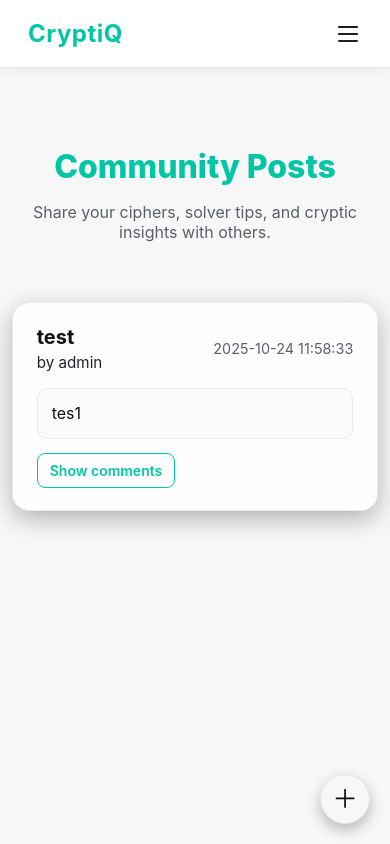
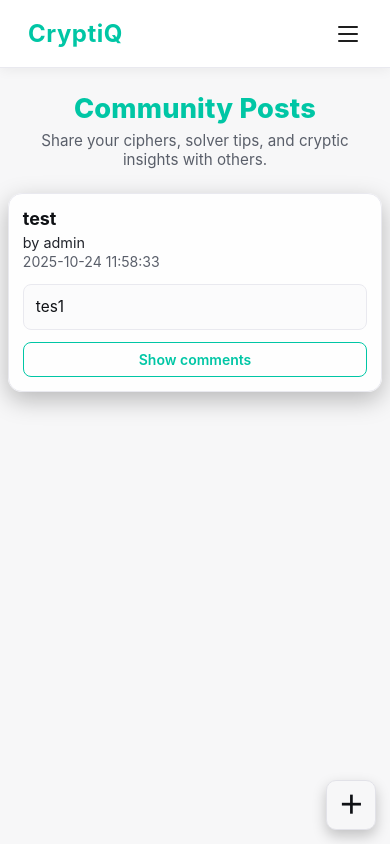
Before and after one commit to Gapryong-Kim/Cryptiq1, a Flask app: page /posts in a window 390 px wide. Run offline with Flask 3, Linux system fonts and the light colour scheme; data comes from the database, SQL or seed files in the repository.

Commit message:
Update posts.html

```diff
--- a/CryptiQ/templates/posts.html
+++ b/CryptiQ/templates/posts.html
@@ -6,7 +6,13 @@
   <link rel="stylesheet" href="{{ url_for('static', filename='style.css') }}">
 
   <style>
-    /* === Modernized Posts Page === */
+    /* === Base === */
+    :root {
+      /* fallback if not in your global tokens */
+      --safe-bottom: env(safe-area-inset-bottom, 0px);
+      --safe-right: env(safe-area-inset-right, 0px);
+    }
+
     body {
       background: var(--bg);
       color: var(--text);
@@ -23,59 +29,65 @@
 
     .posts-header {
       text-align: center;
-      margin-bottom: 16px;
+      margin-bottom: 8px;
+      padding: 0 4px;
     }
     .posts-header h2 {
       font-size: 2rem;
       font-weight: 800;
       color: var(--accent);
-      margin-bottom: 6px;
+      margin: 0 0 6px;
+      letter-spacing: .2px;
     }
     .posts-header p {
       color: var(--muted);
       font-size: 1rem;
+      margin: 0;
     }
 
     /* === Post Cards === */
     .post-card {
       background: color-mix(in oklab, var(--panel) 85%, transparent);
       border: 1px solid var(--line);
-      border-radius: 18px;
-      box-shadow: 0 8px 24px rgba(0,0,0,.28);
-      padding: 22px 24px;
+      border-radius: 16px;
+      box-shadow: 0 8px 24px rgba(0,0,0,.26);
+      padding: 20px 22px;
       backdrop-filter: blur(8px);
       -webkit-backdrop-filter: blur(8px);
       transition: transform 0.16s ease, box-shadow 0.2s ease;
     }
     .post-card:hover {
       transform: translateY(-2px);
-      box-shadow: 0 10px 28px rgba(0,0,0,.32);
+      box-shadow: 0 10px 28px rgba(0,0,0,.3);
     }
 
     .post-top {
-      display: flex;
+      display: grid;
+      grid-template-columns: 1fr auto;
       align-items: center;
-      justify-content: space-between;
-      flex-wrap: wrap;
+      gap: 8px 14px;
     }
     .post-title {
-      font-size: 1.25rem;
+      font-size: 1.2rem;
       font-weight: 700;
       color: var(--text);
+      margin: 0;
+      line-height: 1.2;
     }
-    .post-meta {
-      font-size: .9rem;
-      color: var(--muted);
-    }
-
     .post-author {
       color: var(--text-dim);
       margin-top: 4px;
       font-size: .95rem;
     }
+    .post-meta {
+      font-size: .9rem;
+      color: var(--muted);
+      justify-self: end;
+      white-space: nowrap;
+    }
 
     .post-image {
-      margin-top: 16px;
+      margin-top: 14px;
       border-radius: 12px;
       overflow: hidden;
       border: 1px solid var(--line);
@@ -87,7 +99,7 @@
     }
 
     .post-body {
-      margin-top: 16px;
+      margin-top: 14px;
       background: var(--panel-2);
       border: 1px solid var(--line);
       border-radius: 10px;
@@ -225,15 +248,17 @@
       padding: 10px 16px;
       cursor: pointer;
       transition: transform .08s, box-shadow .15s;
+      height: 44px;
+      align-self: end;
     }
     .comment-submit:hover {
       transform: translateY(-1px);
-      box-shadow: 0 6px 18px rgba(0,0,0,0.28);
+      box-shadow: 0 6px 18px rgba(0,0,0,0.24);
     }
 
     /* Comments toggle */
     .comments-toggle {
-      margin-top: 14px;
+      margin-top: 12px;
       background: transparent;
       border: 1px solid var(--accent);
       color: var(--accent);
@@ -242,6 +267,7 @@
       cursor: pointer;
       font-weight: 600;
       transition: background .15s, color .15s;
+      width: max-content;
     }
     .comments-toggle:hover {
       background: var(--accent);
@@ -251,11 +277,11 @@
     /* === Floating Add (+) Button — refined minimalist version === */
     .fab {
       position: fixed;
-      bottom: 32px;
-      right: 32px;
-      width: 58px;
-      height: 58px;
-      border-radius: 50%;
+      bottom: calc(18px + var(--safe-bottom));
+      right: calc(18px + var(--safe-right));
+      width: 54px;
+      height: 54px;
+      border-radius: 12px;           /* squarish for techy vibe */
       background: var(--bg);
       color: var(--text);
       border: 1px solid var(--line-2);
@@ -265,38 +291,114 @@
       text-decoration: none;
       cursor: pointer;
       z-index: 2500;
-      box-shadow: 0 6px 14px rgba(0,0,0,0.25);
-      transition: transform .12s ease, box-shadow .15s ease, background .15s ease;
+      box-shadow: 0 6px 14px rgba(0,0,0,0.22);
+      transition: transform .12s ease, box-shadow .15s ease, background .15s ease, border-color .15s ease;
+    }
+    .fab span {
+      font-size: 1.7rem;
+      font-weight: 600;
+      line-height: 1;
+      position: relative;
+      top: 0; /* optically centered */
+    }
+    .fab:hover {
+      transform: translateY(-2px);
+      border-color: var(--accent);
+      box-shadow: 0 10px 22px rgba(0,0,0,0.26);
+    }
+    .fab:active {
+      transform: translateY(0);
+      box-shadow: 0 4px 10px rgba(0,0,0,0.2);
     }
 
-    .fab span {
-      font-size: 1.8rem;
-      font-weight: 500;
-      line-height: 1;
-      position: relative;
-      top: -0.9px; /* perfect centering */
+    /* === Responsive Tweaks === */
+    @media (max-width: 900px) {
+      .posts-container {
+        width: min(820px, 92%);
+        margin: 104px auto 64px;
+        gap: 22px;
+      }
+      .post-card { padding: 18px; }
     }
 
-    .fab:hover {
-      transform: translateY(-2px);
-      box-shadow:
-        0 0 0 2px color-mix(in oklab, var(--accent) 20%, transparent),
-        0 8px 20px rgba(0,0,0,0.28);
-    }
+    @media (max-width: 680px) {
+      .posts-container {
+        width: min(720px, 92%);
+        margin: 96px auto 56px;
+        gap: 18px;
+      }
+      .posts-header h2 { font-size: 1.7rem; }
+      .posts-header p { font-size: .95rem; }
 
-    .fab:active {
-      transform: translateY(0);
-      box-shadow: 0 4px 10px rgba(0,0,0,0.22);
-    }
+      .post-card {
+        padding: 16px;
+        border-radius: 14px;
+      }
 
-    @media (max-width: 600px) {
+      .post-top {
+        grid-template-columns: 1fr;
+        gap: 2px 0;
+      }
+      .post-meta {
+        justify-self: start;
+        font-size: .88rem;
+        color: var(--muted);
+      }
+      .post-title { font-size: 1.12rem; }
+      .post-author { font-size: .9rem; }
+
+      .post-body {
+        padding: 10px 12px;
+        font-size: .98rem;
+        border-radius: 8px;
+      }
+
+      .post-actions {
+        justify-content: flex-start;
+      }
+
+      .comment {
+        grid-template-columns: 30px 1fr auto;
+        padding: 10px;
+      }
+      .comment-avatar {
+        width: 30px; height: 30px;
+        font-size: .9rem;
+      }
+      .comment-add {
+        grid-template-columns: 1fr;
+      }
+      .comment-submit {
+        width: 100%;
+      }
+
+      .comments-toggle {
+        width: 100%;
+        text-align: center;
+      }
+
       .fab {
         width: 50px;
         height: 50px;
-        bottom: 20px;
-        right: 20px;
+        border-radius: 10px;
+        bottom: calc(14px + var(--safe-bottom));
+        right: calc(14px + var(--safe-right));
       }
-      .fab span { font-size: 1.6rem; top: -0.2px; }
+      .fab span { font-size: 1.55rem; }
+    }
+
+    @media (max-width: 420px) {
+      .posts-container {
+        width: 96%;
+        margin: 92px auto 48px;
+        gap: 16px;
+      }
+      .post-card { padding: 14px; }
+      .post-body { font-size: .96rem; }
+      .post-actions a,
+      .post-actions form button {
+        padding: 7px 10px;
+      }
     }
   </style>
 </head>
@@ -318,7 +420,7 @@
     <article class="post-card" data-post-id="{{ p['id'] }}">
       <div class="post-top">
         <div>
-          <div class="post-title">{{ p['title'] }}</div>
+          <h3 class="post-title">{{ p['title'] }}</h3>
           <div class="post-author">by {{ p['username'] }}</div>
         </div>
         <div class="post-meta">{{ p['created_at'][:19].replace('T',' ') }}</div>
```
Also changed, not shown: other parts of CryptiQ/templates/posts.html (+24 -13 lines).
